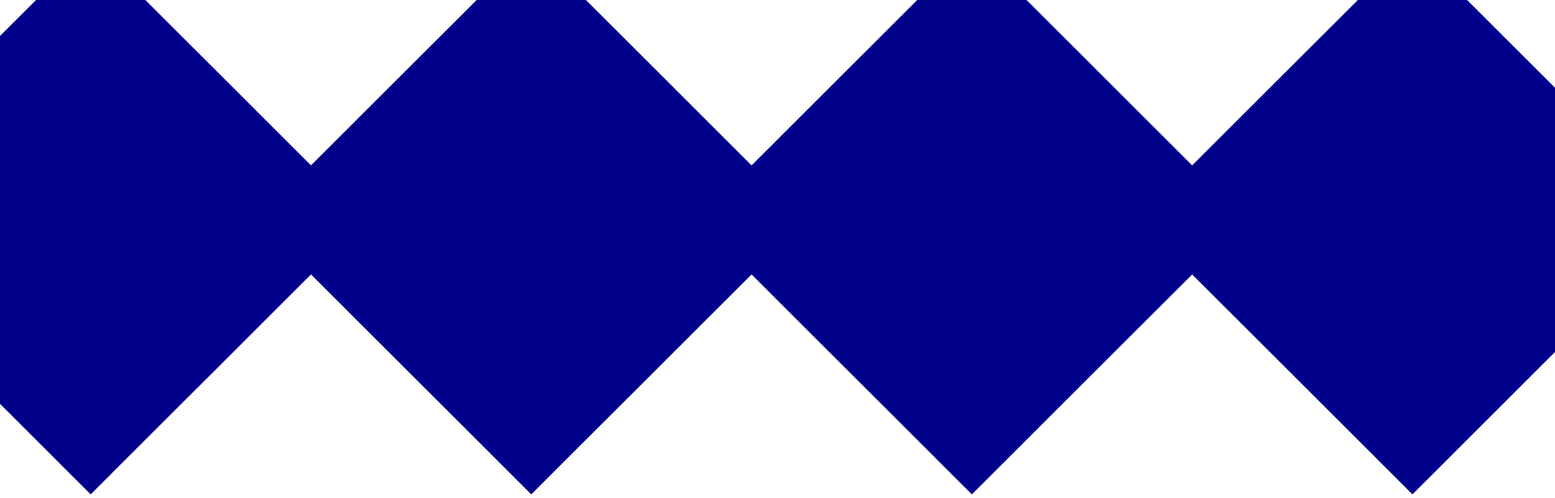
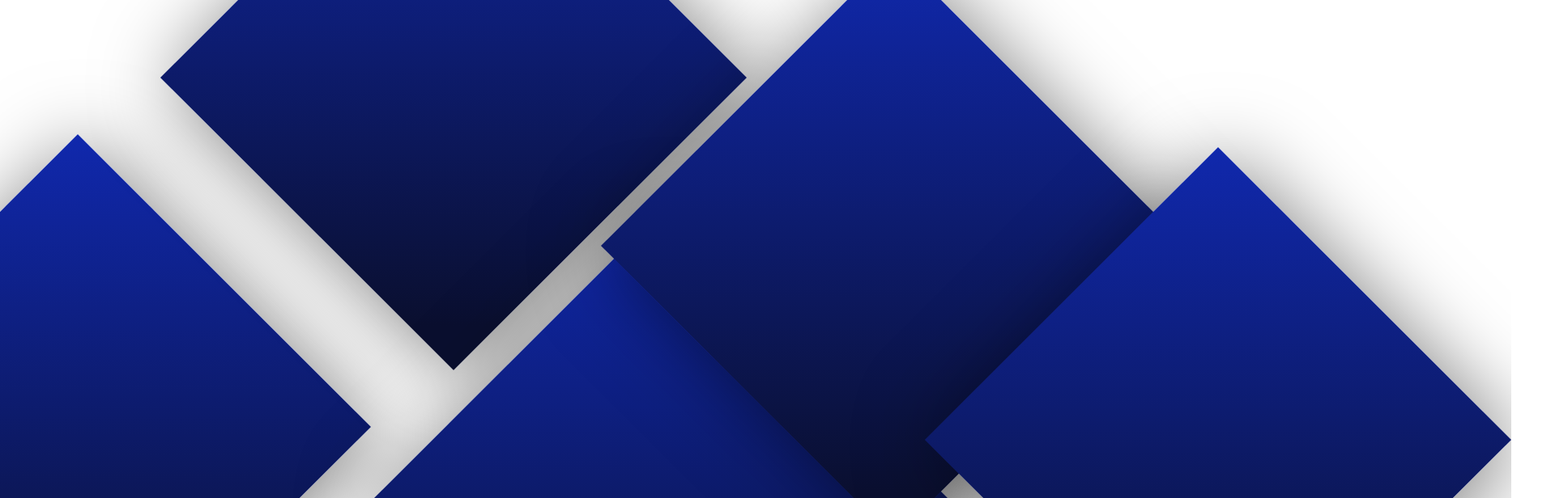
Before and after one commit to DerianMelvin/abstract-alternate-wall-1, a React (Create React App) app: page / in a window 1280 px wide. Shown: the top 616 px of the page at 81% size, 1920 px wide, since content can reach past the window. Built offline with nearby package versions, Linux system fonts and the light colour scheme.

Commit message:
Update main.css, main.css.map

```diff
--- a/src/css/main.css
+++ b/src/css/main.css
@@ -1,23 +1,74 @@
-.container-square-l {
+/*
+  ==========================
+  1. Variables
+  ==========================
+*/
+/*
+  ==========================
+  2. Globals
+  ==========================
+*/
+.square {
   position: absolute;
-  display: flex;
-  transform: translate(-10rem);
-}
-
-.square {
-  margin: 2rem;
   width: 20rem;
   height: 20rem;
-  transform: rotateZ(45deg);
-  background-color: darkblue;
 }
 
 .size-l {
-  width: calc(20rem * 1.5);
-  height: calc(20rem * 1.5);
+  width: calc(20rem * 1.6);
+  height: calc(20rem * 1.6);
+}
+
+/*
+  ==========================
+  3. ID
+  ==========================
+*/
+#square-l-1 {
+  background: linear-gradient(45deg, #0a0f2f 7.58%, #1028ad 100%);
+  box-shadow: 0px 12px 100px rgba(0, 0, 0, 0.5);
+  transform: rotate(-45deg);
+  top: 17rem;
+  left: -10rem;
+}
+
+#square-l-2 {
+  background: linear-gradient(45deg, #0a0f2f 7.58%, #1028ad 100%);
+  box-shadow: 0px 12px 100px rgba(0, 0, 0, 0.5);
+  transform: rotate(-45deg);
+  top: -10rem;
+  left: 19rem;
+}
+
+#square-l-3 {
+  background: linear-gradient(45deg, #0a0f2f 7.58%, #1028ad 100%);
+  box-shadow: 0px 12px 100px rgba(0, 0, 0, 0.5);
+  transform: rotate(-45deg);
+  top: 23rem;
+  left: 35rem;
+}
+
+#square-l-4 {
+  background: linear-gradient(45deg, #0a0f2f 7.58%, #1028ad 100%);
+  box-shadow: 0px 12px 100px rgba(0, 0, 0, 0.5);
+  transform: rotate(-45deg);
+  top: 3rem;
+  left: 53rem;
+}
+
+#square-l-5 {
+  background: linear-gradient(45deg, #0a0f2f 7.58%, #1028ad 100%);
+  box-shadow: 0px 12px 100px rgba(0, 0, 0, 0.5);
+  transform: rotate(-45deg);
+  top: 18rem;
+  left: 78rem;
 }
 
 * {
   margin: 0;
   box-sizing: border-box;
+}
+
+body {
+  overflow: hidden;
 }/*# sourceMappingURL=main.css.map */
```
Also changed, not shown: 1 other file (tests, documents, lock files or other folders).
